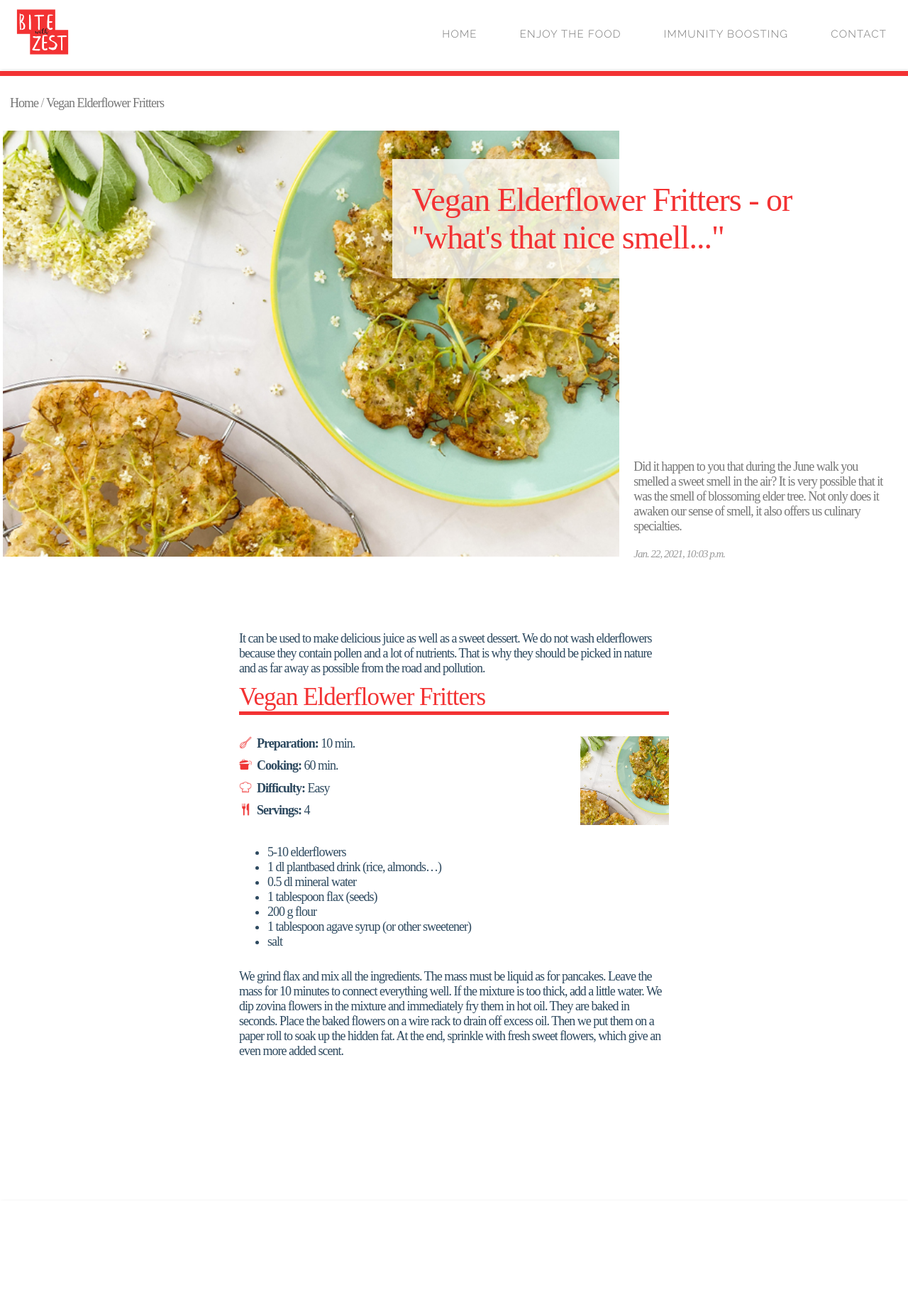
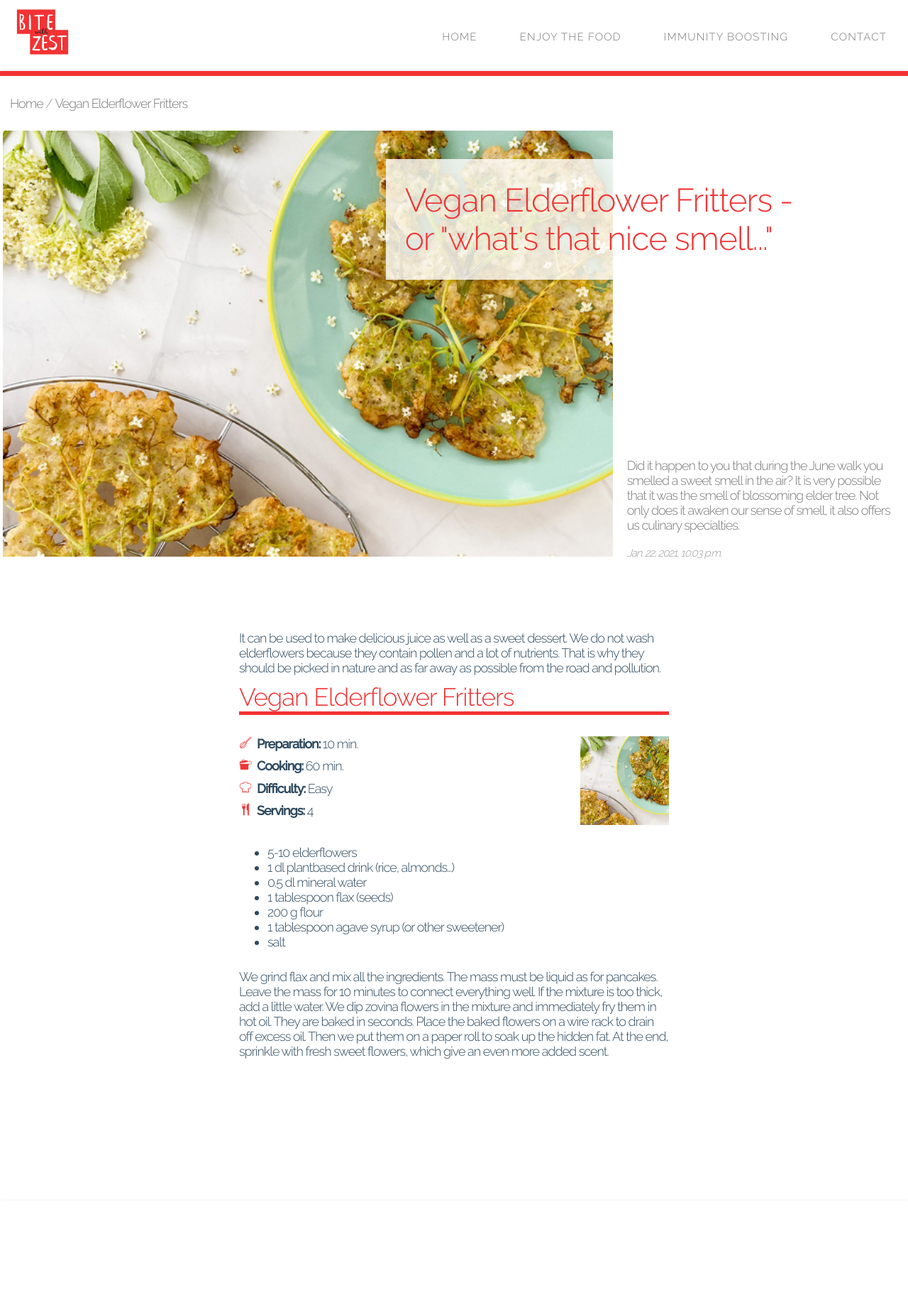
Before and after one commit to prezime/bitewithzest, a Django app: page /vegan-elderflower-fritters/ in a window 1280 px wide. Shown: the top 1831 px of the page at 71% size. Run offline with Django 3.2, Linux system fonts and the light colour scheme; data comes from the database, SQL or seed files in the repository.

Commit message:
layout ch3

```diff
--- a/static/css/responsive.css
+++ b/static/css/responsive.css
@@ -101,7 +101,7 @@
 }
 
 .header ul {
-  margin: 18px 0 0 0;
+  margin:  7px 0 0 0;
   padding: 0;
   list-style: none;
   overflow: hidden;
@@ -117,12 +117,12 @@
   text-align: center;
   font-weight: 300;
   letter-spacing: 0.08em;
-  line-height: 20px;
+  line-height: 50px;
 }
 
 .header li a:hover,
 .header .menu-btn:hover {
-  border-bottom: 1px solid var(--red);
+  border-bottom: 3px solid var(--red);
 }
 
 
@@ -249,7 +249,7 @@
       max-width: 1440px;
       margin: 100px auto;
       column-gap: 10px 25px;
-      font-family: 'Rubik', serif;
+      font-family: 'Raleway', serif;
       font-size: 18px;
       color: var(--black);
       border-top: 7px solid var(--red);
```
